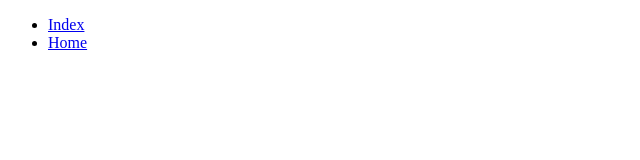
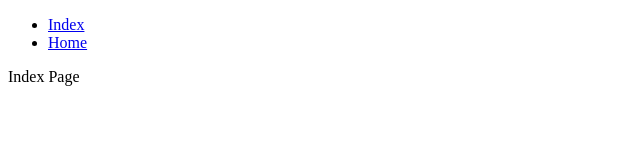
Before and after one commit to Rinky6767/React-State-Events-React-Router-Defining-Using-Routes-React-Working-wit---730s3wk95o3v, a React app: page / in a window 1280 px wide. Shown: the top 160 px of the page, without its empty margins (0-640 px from the left). Built offline with nearby package versions, Linux system fonts and the light colour scheme.

Commit message:
solution added v6 element

```diff
--- a/src/AppRoutes.js
+++ b/src/AppRoutes.js
@@ -6,9 +6,9 @@ import NotFound from "../src/Pages/NotFound";
 export const AppRoutes = () => {
     return (<nav>
             <Routes>
-            <Route path="/" component={Index}> </Route>
-            <Route path="/home" component={Home}> </Route>
-            <Route path="*" component={NotFound}> </Route>
+            <Route path="/" element={<Index/>} exact> </Route>
+            <Route path="/home" element={<Home/>} exact> </Route>
+            <Route path="*" element={<NotFound/>}> </Route>
           </Routes>
             </nav>
     )
```
